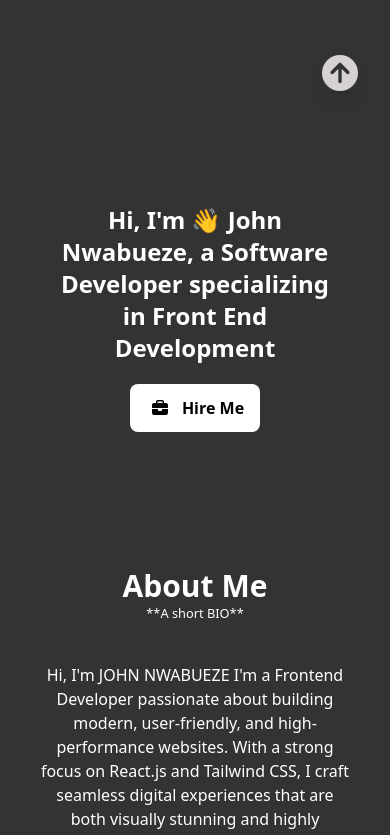
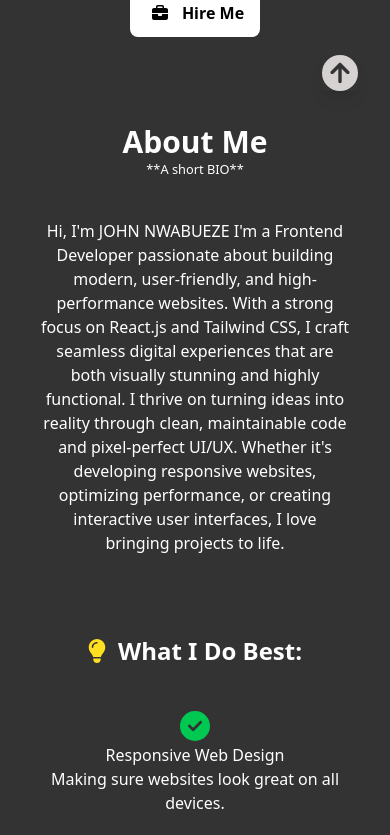
Before and after one commit to Johnnwabueze01/Portfolio, a React (Vite) app: page / in a window 390 px wide. Shown: the part 720-1555 px from the top of the page. Built offline with nearby package versions, Linux system fonts and the light colour scheme.

Commit message:
Add files via upload

```diff
--- a/index.html
+++ b/index.html
@@ -2,7 +2,6 @@
 <html lang="en">
   <head>
     <meta charset="UTF-8" />
-    <meta name="google-site-verification" content="9uCLr9aYFnN4X-1eAgQJIUwN8penD4uLAWyQVbtw4cQ" />
     <link rel="icon" type="image/svg+xml" href="/my pic.JPG" />
     <meta name="viewport" content="width=device-width, initial-scale=1.0" />
     <title>John Nwabueze</title>
--- a/src/Pages/About.jsx
+++ b/src/Pages/About.jsx
@@ -6,8 +6,8 @@ import { faBullseye } from "@fortawesome/free-solid-svg-icons/faBullseye";
 
 const About = () => {
     return (
-      <section id="about" className="mb-20 flex  justify-center">
-        <div className="flex flex-col text-center mt-20">
+      <section id="about" className="md:mb-20 flex  justify-center">
+        <div className="flex flex-col text-center md:mt-20">
         <h2 className="text-3xl font-bold text-white">About Me</h2>
         <small className="text-white">**A short BIO**</small>
         <span className="text-center m-10 md:mt-10 md:ml-40 md:mr-40 text-white">
--- a/src/Pages/Contact.jsx
+++ b/src/Pages/Contact.jsx
@@ -51,7 +51,7 @@ const Contact = () => {
   };
 
   return (
-    <section id="contact" className="flex items-center justify-center min-h-screen">
+    <section id="contact" className="flex items-center justify-center md:min-h-screen">
       {/*Loader */}
       {loading && (
         <div className="fixed inset-0 flex items-center justify-center bg-gray-900 bg-opacity-90 z-50">
--- a/src/Pages/Footer.jsx
+++ b/src/Pages/Footer.jsx
@@ -4,7 +4,7 @@ import { faEnvelope } from "@fortawesome/free-solid-svg-icons";
 
 const Footer = () => {
   return (
-    <footer className="bg-gray-900 text-gray-400 py-6">
+    <footer className="bg-gray-900 text-gray-400 mt-10 py-6">
       <div className="container mx-auto px-6 flex flex-col items-center">
         {/* Social Icons */}
         <div className="flex space-x-6 mb-4">
--- a/src/Pages/HeroSection.jsx
+++ b/src/Pages/HeroSection.jsx
@@ -20,7 +20,7 @@ import Mypic from "../assets/jay.png"
 
       </div>
 
-      <div className="w-full h-screen md:w-1/2 p-6 text-center">
+      <div className="w-full md:w-1/2 p-6 text-center">
        <img src={Mypic} alt="" />
       </div>
     </div>
--- a/src/Pages/Skills.jsx
+++ b/src/Pages/Skills.jsx
@@ -22,7 +22,7 @@ const skills = [
 const Skills = () => {
   return (
     <section id="skills" className="py-20 bg-gray-900 text-white">
-      <div className="max-w-6xl mx-auto px-6 text-center mt-20">
+      <div className="max-w-6xl mx-auto px-6 text-center md:mt-20">
         <h2 className="text-3xl md:text-4xl font-bold mb-8">💡 My Skills</h2>
         <div className="grid grid-cols-2 justify-center sm:grid-cols-3 md:grid-cols-3 gap-6">
           {skills.map((skill, index) => (
```
